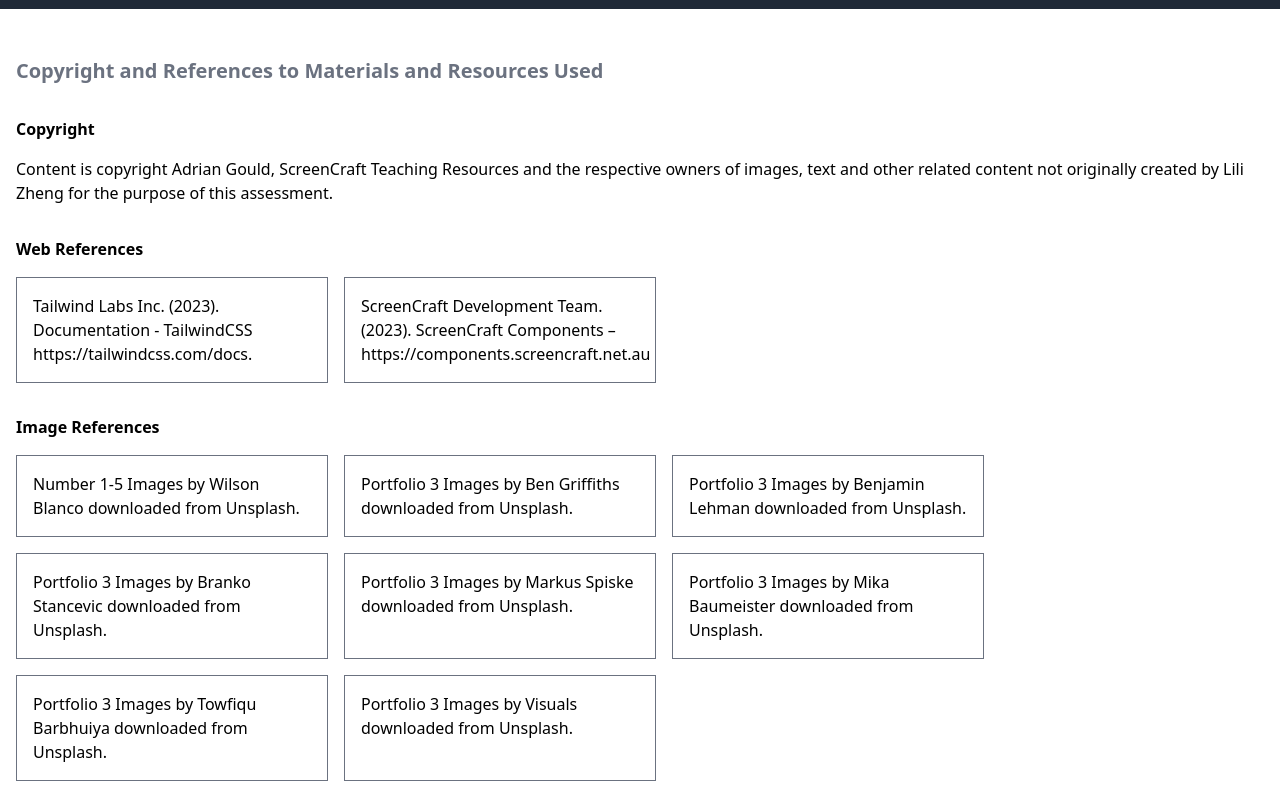
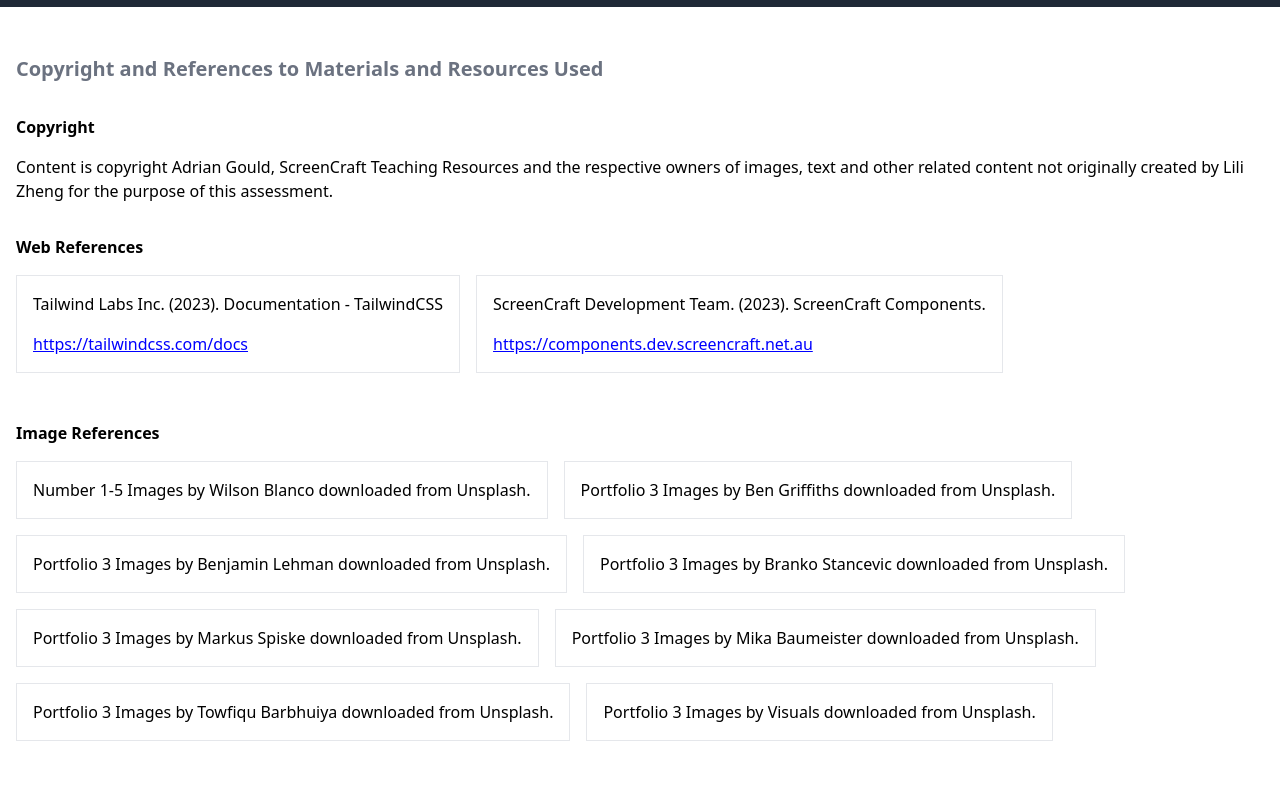
Before and after one commit to fjzll/CIV-WebTech-Portfolio, a website: page copyright.html in a window 1280 px wide. Shown: the part 65-855 px from the top of the page. Drawn offline with Linux system fonts and the light colour scheme.

Commit message:
chore: clean up

```diff
--- a/copyright.html
+++ b/copyright.html
@@ -14,9 +14,9 @@
         <img src="https://placehold.co/64?text=logo" alt="Logo" class="h-6">
         <h1 class="text-sm">Certificate IV in IT (Programming) Web Tech Portfolio</h1>
     </div>
-    <nav class="flex text-base md:ml-auto border border-dashed">
-        <ul class="flex gap-x-4 list-none">
-            <li><a href=".">Home</a></li>
+    <nav class="flex text-base md:ml-auto">
+        <ul class="flex gap-x-4 list-none text-gray-400">
+            <li><a href="." class="border-b border-gray-400 hover:border-gray-200 hover:text-white">Home</a></li>
         </ul>
     </nav>
 </header>
@@ -26,46 +26,56 @@
             <h2 class="text-xl font-bold text-gray-500">Copyright and References to Materials and Resources Used</h2>
         </header>
         <section class="my-8">
-            <h3 class="font-bold">Copyright</h3>
+            <header>
+                <h3 class="font-bold">Copyright</h3>
+            </header>
             <p class="my-4">Content is copyright Adrian Gould, ScreenCraft Teaching Resources and the respective owners of images,
                 text and other related content not originally created by Lili Zheng for the purpose of this assessment.</p>
         </section>
-        <section class="my-8">
-            <h3 class="font-bold">Web References</h3>
+        <section class="my-8 flex flex-col">
+            <header>
+                <h3 class="font-bold">Web References</h3>
+            </header>
             <div class="flex flex-wrap gap-4 my-4 w-full">
-                <div class="w-1/4 border border-gray-500 flex flex-col gap-4 p-4">
-                    <p>Tailwind Labs Inc. (2023). Documentation - TailwindCSS https://tailwindcss.com/docs.</p>
+                <div class="w-1/2 border shadow-2xl border-gray-100 flex flex-col gap-4 p-4">
+                    <p>Tailwind Labs Inc. (2023). Documentation - TailwindCSS</p>
+                    <a href="https://tailwindcss.com/docs" style="color: blue; text-decoration: underline;">https://tailwindcss.com/docs</a>
                 </div>
-                <div class="w-1/4 border border-gray-500 flex flex-col gap-4 p-4">
-                    <p>ScreenCraft Development Team. (2023). ScreenCraft Components – https://components.screencraft.net.au</p>
+                <div class="w-1/2 border border-gray-100 flex flex-col gap-4 p-4">
+                    <p>ScreenCraft Development Team. (2023). ScreenCraft Components.</p>
+                    <a href="https://components.dev.screencraft.net.au" style="color: blue; text-decoration: underline;">
+                        https://components.dev.screencraft.net.au
+                    </a>
                 </div>
             </div>
         </section>
         <section class="my-8">
-            <h3 class="font-bold">Image References</h3>
+            <header>
+                <h3 class="font-bold">Image References</h3>
+            </header>
             <div class="flex flex-wrap gap-4 my-4 w-full">
-                <div class="w-1/4 border border-gray-500 flex flex-col gap-4 p-4">
+                <div class="w-1/2 border border-gray-100 flex flex-col gap-4 p-4">
                     <p>Number 1-5 Images by Wilson Blanco downloaded from Unsplash.</p>
                 </div>
-                <div class="w-1/4 border border-gray-500 flex flex-col gap-4 p-4">
+                <div class="w-1/2 border border-gray-100 flex flex-col gap-4 p-4">
                     <p>Portfolio 3 Images by Ben Griffiths downloaded from Unsplash.</p>
                 </div>
-                <div class="w-1/4 border border-gray-500 flex flex-col gap-4 p-4">
+                <div class="w-1/2 border border-gray-100 flex flex-col gap-4 p-4">
                     <p>Portfolio 3 Images by Benjamin Lehman downloaded from Unsplash.</p>
                 </div>
-                <div class="w-1/4 border border-gray-500 flex flex-col gap-4 p-4">
+                <div class="w-1/2 border border-gray-100 flex flex-col gap-4 p-4">
                     <p>Portfolio 3 Images by Branko Stancevic downloaded from Unsplash.</p>
                 </div>
-                <div class="w-1/4 border border-gray-500 flex flex-col gap-4 p-4">
+                <div class="w-1/2 border border-gray-100 flex flex-col gap-4 p-4">
                     <p>Portfolio 3 Images by Markus Spiske downloaded from Unsplash.</p>
                 </div>
-                <div class="w-1/4 border border-gray-500 flex flex-col gap-4 p-4">
+                <div class="w-1/2 border border-gray-100 flex flex-col gap-4 p-4">
                     <p>Portfolio 3 Images by Mika Baumeister downloaded from Unsplash.</p>
                 </div>
-                <div class="w-1/4 border border-gray-500 flex flex-col gap-4 p-4">
+                <div class="w-1/2 border border-gray-100 flex flex-col gap-4 p-4">
                     <p>Portfolio 3 Images by Towfiqu Barbhuiya downloaded from Unsplash.</p>
                 </div>
-                <div class="w-1/4 border border-gray-500 flex flex-col gap-4 p-4">
+                <div class="w-1/2 border border-gray-100 flex flex-col gap-4 p-4">
                     <p>Portfolio 3 Images by Visuals downloaded from Unsplash.</p>
                 </div>
             </div>
```
Also changed, not shown: index.html (+7 -7 lines), phase-1/index.html (+2 -2 lines), phase-2/index.html (+2 -2 lines), phase-3/index.html (+2 -2 lines), phase-4/index.html (+2 -2 lines), phase-5/index.html (+2 -2 lines), assets/css/site.css.
